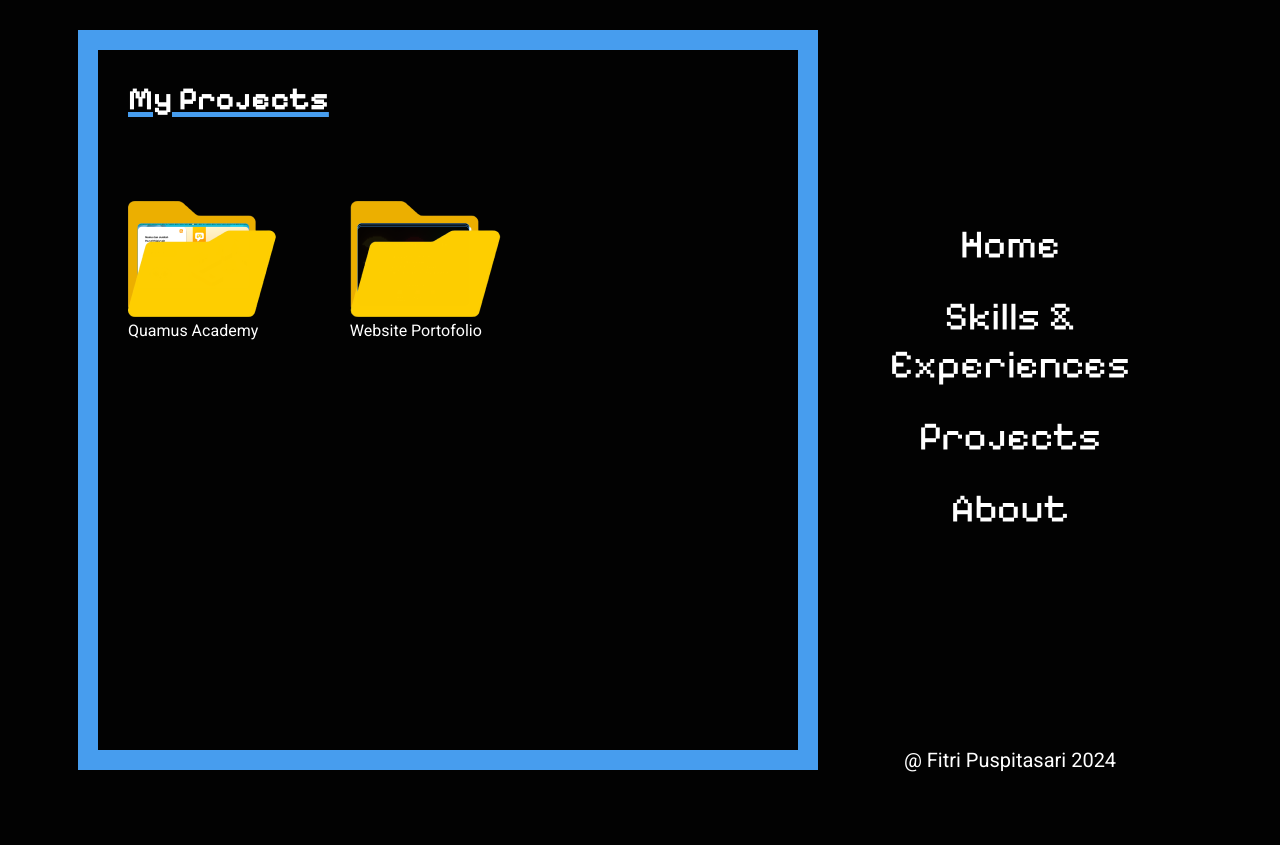
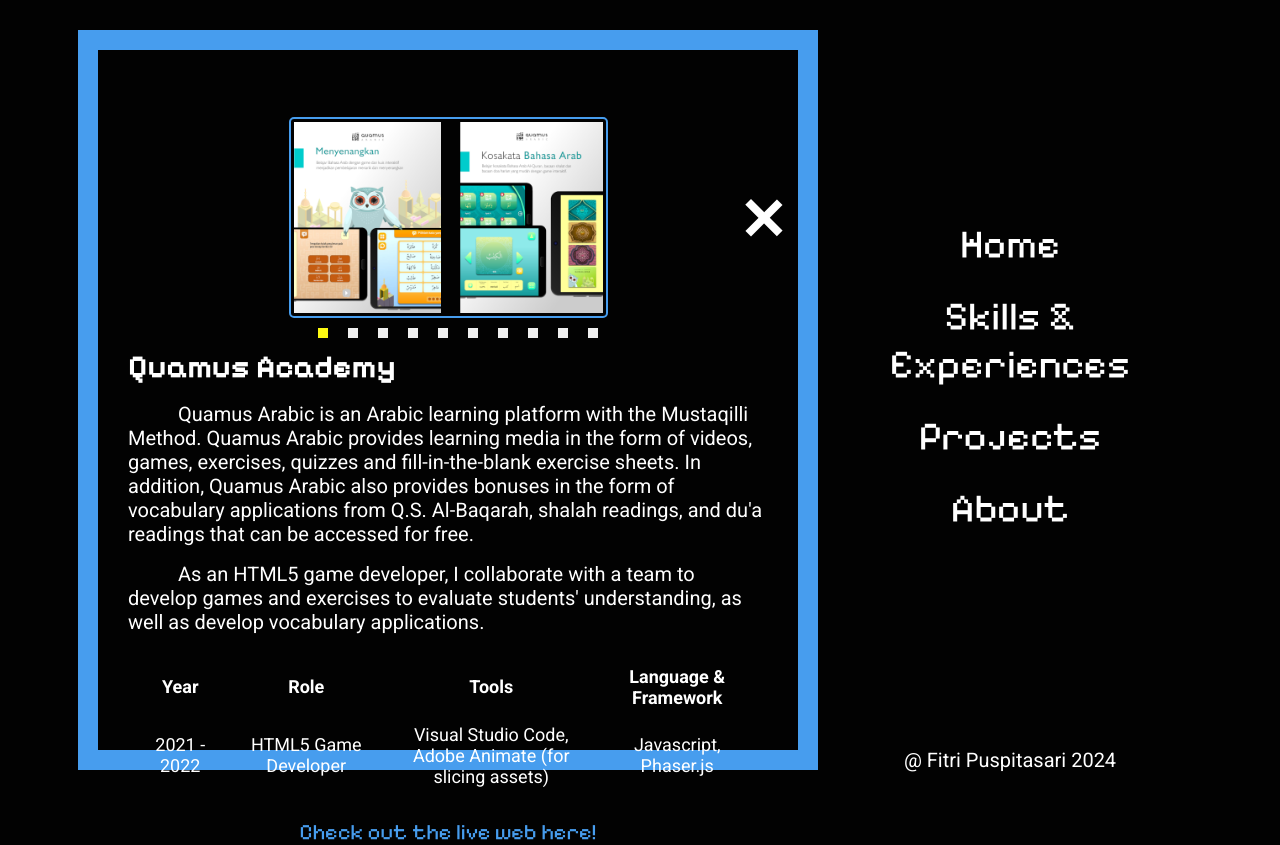
Before and after one commit to fitri-puspitasari/fitri-puspitasari.github.io, a website: page index.html in a window 1280 px wide. Before the commit the page ends 800 px from the top, so only its background shows below. Drawn offline with Linux system fonts and the light colour scheme; files whose address does not match are found by name.

Commit message:
mengerjakan html & css My Project - folder - open folder

```diff
--- a/css/style.css
+++ b/css/style.css
@@ -48,6 +48,13 @@
     font-weight: bold;
     text-decoration: underline solid var(--blue);
     text-decoration-thickness: 0.313rem;
+}
+
+h3 {
+    font-family: var(--game-font);
+    font-size: 2rem;
+    font-weight: bold;
+    margin-bottom: 1rem;
 }
 
 /* ||-------- HOME */
@@ -215,6 +222,92 @@
 }
 
 
+/* ||-------- MAIN CONTENT PROJECT-DETAIL */
+.project-detail {
+    height: calc(100% + 38px);
+    padding-top: 2rem;
+    display: flex;
+    flex-direction: column;
+    justify-content: space-between;
+    align-items: center;
+}
+
+.project-detail__preview-images {
+    width: 350px;
+    height: max-content;
+    /* border: 1px solid red; */
+}
+
+.project-detail__preview-images img {
+    width: 319px;
+    display: block;
+    margin-inline: auto;
+    margin-block: 5px;
+    padding: 3px;
+    border: 2px solid var(--blue);
+    border-radius: 5px;
+}
+
+.project-detail__preview-images__buttons {
+    width: 100%;
+    margin: 10px;
+    display: flex;
+    justify-content: center;
+    gap: 20px;
+}
+.project-detail__preview-images__buttons > * {
+    width: 10px;
+    height: 10px;
+    border: none;
+}
+
+.project-detail__preview-images__buttons button:first-child {
+    background-color: var(--yellow);
+}
+
+.project-detail__article p {
+    margin-bottom: 1rem;
+    text-indent: 3.125rem;
+    font-size: 1.25rem;
+}
+
+.project-detail__table {
+    font-size: 1.125rem;
+    text-align: center;
+    padding-top: 0;
+    border-spacing: 1rem;
+}
+
+.project-detail__table th,
+.project-detail__table td {
+    width: max-content;
+}
+
+.project-detail__table span {
+    display: block;
+}
+
+.project-detail__links a {
+    color: var(--blue);
+    font-size: 1.375rem;
+    font-family: var(--game-font);
+    text-decoration: none;
+}
+
+.project-detail__exit-button {
+    background-color: transparent;
+    border: none;
+    align-self: self-end;
+    position: relative;
+    bottom: 100%;
+    left: 15px;
+}
+
+
+
+
+
+
 
 /* ||-------- MAIN SIDE-MENU */
 .side-menu {
@@ -255,6 +348,7 @@
 
 
 /* --------for testing */
-.skills-and-experiences {
+.skills-and-experiences,
+.projects {
     display: none;
 }
--- a/index.html
+++ b/index.html
@@ -145,6 +145,57 @@
                     </div> -->
                 </div>
             </section>
+
+            <section class="project-detail">
+                <div class="project-detail__preview-images">
+                    <img src="./assets/images/projects/project1-1.png" alt="project1-1">
+                    <div class="project-detail__preview-images__buttons">
+                        <button></button>
+                        <button></button>
+                        <button></button>
+                        <button></button>
+                        <button></button>
+                        <button></button>
+                        <button></button>
+                        <button></button>
+                        <button></button>
+                        <button></button>
+                    </div>
+                </div>
+                <article class="project-detail__article">
+                    <h3>Quamus Academy</h3>
+                    <p>Quamus Arabic is an Arabic learning platform with the Mustaqilli Method. Quamus Arabic provides learning media in the form of videos, games, exercises, quizzes and fill-in-the-blank exercise sheets. In addition, Quamus Arabic also provides bonuses in the form of vocabulary applications from Q.S. Al-Baqarah, shalah readings, and du'a readings that can be accessed for free.</p>
+                    <p>As an HTML5 game developer, I collaborate with a team to develop games and exercises to evaluate students' understanding, as well as develop vocabulary applications.</p>
+
+                </article>
+                <table class="project-detail__table">
+                    <thead>
+                        <tr>
+                            <th>Year</th>
+                            <th>Role</th>
+                            <th>Tools</th>
+                            <th>Language & Framework</th>
+                        </tr>
+                    </thead>
+                    <tbody>
+                        <tr>
+                            <td>2021 - 2022</td>
+                            <td>HTML5 Game Developer</td>
+                            <td>Visual Studio Code,<span>Adobe Animate (for slicing assets)</span></td>
+                            <td>Javascript, Phaser.js</td>
+                        </tr>
+                        <tr>
+                            <!-- <td>Adobe Animate (for slicing assets)</td> -->
+                        </tr>
+                    </tbody>
+                </table>
+                <div class="project-detail__links">
+                    <a href="https://quamus.id/">Check out the live web here!</a>
+                </div>
+                <button class="project-detail__exit-button">
+                    <img src="./assets/images/x-button.png" alt="exit-button">
+                </button>
+            </section>
         </div>
 
         <!-- ------MENU------ -->
```
Also changed, not shown: assets/images/x-button.png (added).
